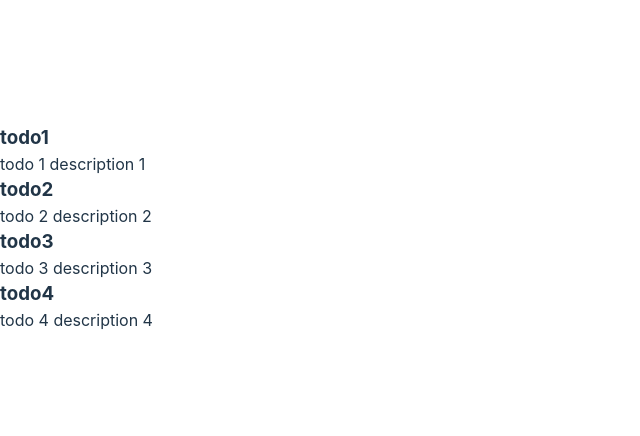
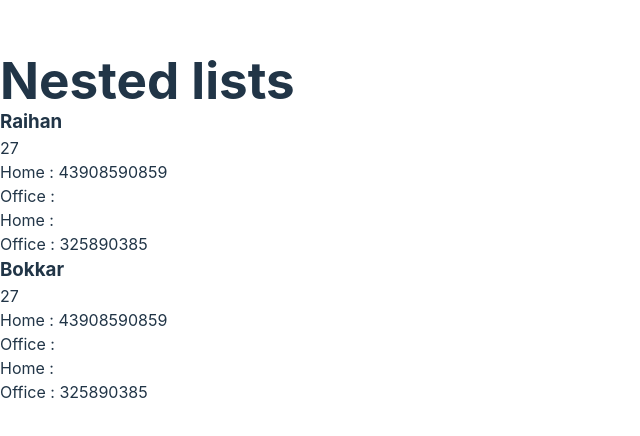
Before and after one commit to cseMisbah/react-js-practice, a React (Vite) app in the folder REACT-JS-PRACTICE/: page / in a window 1280 px wide. Shown: the part 172-608 px from the top of the page, without its empty margins (0-640 px from the left). Built offline with nearby package versions, Linux system fonts and the light colour scheme.

Commit message:
nested lists

```diff
--- a/REACT-JS-PRACTICE/src/App.jsx
+++ b/REACT-JS-PRACTICE/src/App.jsx
@@ -1,70 +1,50 @@
 import { useState } from "react";
-import List from "./components/Uniquelist/List";
 
-//import "./App.css";
-//import Card from "./components/CARD/index";
-//import Data from "./Data.json";
+const users = [
+  {
+    fullName: "Raihan",
+    age: 27,
+    phones: [
+      {
+        home: "43908590859",
+      },
+      {
+        office: "325890385",
+      },
+    ],
+  },
+  {
+    fullName: "Bokkar",
+    age: 27,
+    phones: [
+      {
+        home: "43908590859",
+      },
+      {
+        office: "325890385",
+      },
+    ],
+  },
+];
 
 function App() {
   return (
     <div>
-      <List></List>
+      <h1>Nested lists</h1>
+      {users.map((user, index) => (
+        <article key={index}>
+          <h3>{user.fullName}</h3>
+          <p>{user.age}</p>
+          {user.phones.map((phone, index) => (
+            <div key={index}>
+              <p>Home : {phone.home}</p>
+              <p>Office : {phone.office}</p>
+            </div>
+          ))}
+        </article>
+      ))}
     </div>
   );
 }
 
 export default App;
-
-/*
- //let items = [];
-  // items.push(Data);
-  // console.log(items);
-<h1 className="headingStyle">Todo App</h1>
-      {Data.map((item, index) => (
-        <Card item={item} key={index}></Card>
-      ))}
-const users = [
-  {
-    fullName: "Anisul Islam",
-    age: 32,
-    phones: [{ home: "093585" }, { office: "347598357" }],
-  },
-  {
-    fullName: "David hunt",
-    age: 49,
-    phones: [{ home: "093585" }, { office: "347598357" }],
-  },
-];
-
-function App() {
-  let items = [];
-
-  for (let x = 0; x < Data.length; x++) {
-    items.push(<Card titleText={Data[x].title} descText={Data[x].desc} />);
-  }
-
-  return (
-    <div>
-      <h1 className="headingStyle">Todo App</h1>
-      {items}
-    </div>
-  );
-}
-
-export default App;
-
-
-      <h1>{Nested lists}</h1>
-   {/*users.map((user, index) => (
-        <article key={index}>
-          <h3>Fullname :{user.fullName}</h3>
-          <p>Age : {user.age}</p>
-          user.phones.map((phone,index) =>{" "}
-          <div>
-            <p>Home : {phone.home}</p>
-            <p>Office : {phone.office}</p>
-          </div>{" "}
-          )
-        </article>
-      ))}
-*/
```
